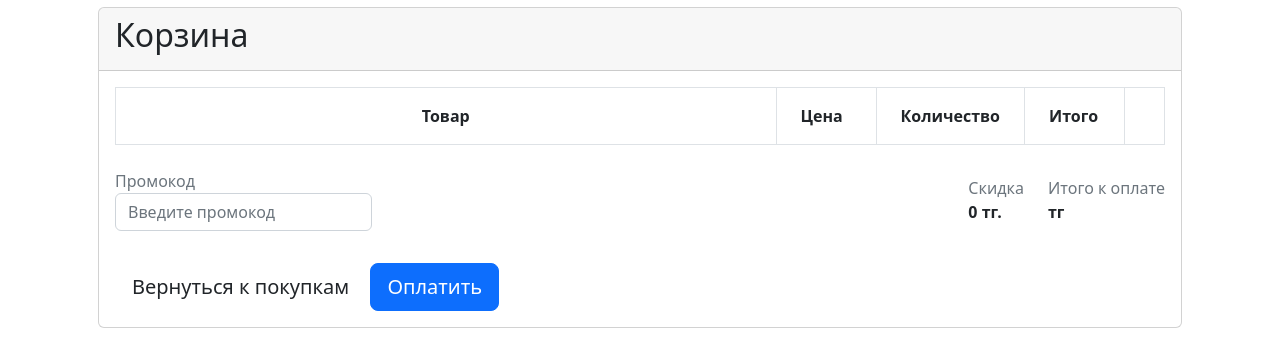
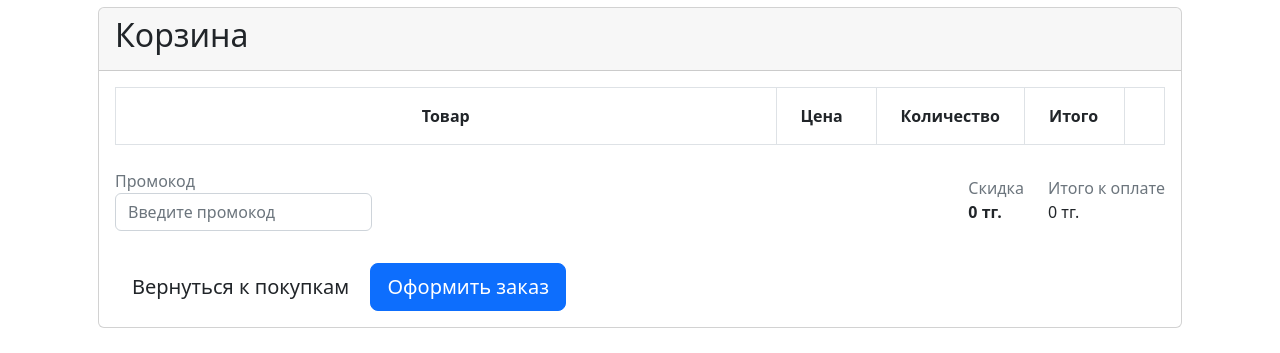
Before and after one commit to loveliteee/ProjectNew, a Django app: page /cart in a window 1280 px wide. Shown: the part 150-503 px from the top of the page. Run offline with Django 4.2, Linux system fonts and the light colour scheme; lists and menus that the app fills with data are empty; parts of the project's set-up code (start-up, migrations or seed data) failed here and were passed over; some libraries are stand-ins or nearby versions.

Commit message:
working cart

```diff
--- a/templates/main/cart.html
+++ b/templates/main/cart.html
@@ -49,7 +49,7 @@
 
                 <div class="float-right">
                   <button type="button" class="btn btn-lg btn-default md-btn-flat mt-2 mr-3">Вернуться к покупкам</button>
-                  <button type="button" class="btn btn-lg btn-primary mt-2">Оплатить</button>
+                  <button type="button" class="btn btn-lg btn-primary mt-2" onclick="checkout()">Оформить заказ</button>
                 </div>
             </div>
           </div>
@@ -63,7 +63,7 @@
     var cartItems = document.getElementById('cartItems');
     cartItems.innerHTML = ''; // Очищаем содержимое
 
-      var totalAmount = 0;
+    var overallTotal = 0;
 
     // Перебираем товары из localStorage
     for (var i = 0; i < localStorage.length; i++) {
@@ -72,7 +72,26 @@
       // Игнорируем служебные ключи (addedToCart)
       if (key !== 'addedToCart') {
         var product = JSON.parse(localStorage.getItem(key));
+        createRow(product);
+      }
+    }
 
+    // Обновляем итоговую сумму
+    updateOverallTotal();
+  }
+
+  // Функция для обновления общей суммы
+  function updateOverallTotal() {
+    var overallTotal = 0;
+    var totalElements = document.querySelectorAll('.total-amount');
+    totalElements.forEach(function (element) {
+      overallTotal += parseFloat(element.innerText.replace(' тг.', ''));
+    });
+    document.getElementById('overallTotal').innerText = overallTotal + ' тг.';
+  }
+
+  // Функция для создания строки таблицы для каждого товара
+  function createRow(product) {
     // Создаем строку для товара
     var row = document.createElement('tr');
 
@@ -86,7 +105,6 @@
     priceCell.innerText = product.productPrice + ' тг.';
     row.appendChild(priceCell);
 
-
     var quantityCell = document.createElement('td');
     quantityCell.className = 'align-middle p-4';
 
@@ -96,32 +114,27 @@
     quantityInput.value = product.quantity;
 
     // Добавляем слушатель события input
-              quantityInput.addEventListener('input', function() {
+    quantityInput.addEventListener('input', function (event) {
       // Обновляем значение product.quantity на основе введенного значения
-                  product.quantity = parseInt(quantityInput.value) || 0; // Преобразуем в число, если это строка, или устанавливаем 0, если не удалось преобразовать
+      product.quantity = parseInt(event.target.value) || 0;
       updateTotal(); // Обновляем итоговую стоимость при изменении количества
+      saveToLocalStorage(); // Сохраняем изменения в localStorage
     });
+
+    function saveToLocalStorage() {
+      localStorage.setItem(product.productName, JSON.stringify(product));
+    }
 
     quantityCell.appendChild(quantityInput);
     row.appendChild(quantityCell);
 
     var totalCell = document.createElement('td');
-              totalCell.className = 'text-right font-weight-semibold align-middle p-4';
+    totalCell.className = 'text-right font-weight-semibold align-middle p-4 total-amount';
     var totalAmount = product.quantity * product.productPrice;
     totalCell.innerText = totalAmount + ' тг.';
     row.appendChild(totalCell);
 
     // Функция для обновления итоговой стоимости
-              function updateOverallTotal() {
-                var overallTotal = 0;
-                var totalElements = document.querySelectorAll('.total-amount');
-                totalElements.forEach(function(element) {
-                  overallTotal += parseFloat(element.innerText.replace(' тг.', ''));
-                });
-                document.getElementById('overallTotal').innerText = overallTotal + ' тг.';
-              }
-
-              // Внесем изменения в функцию updateTotal
     function updateTotal() {
       totalAmount = product.quantity * product.productPrice;
       totalCell.innerText = totalAmount + ' тг.';
@@ -135,7 +148,7 @@
     removeLink.className = 'shop-tooltip close float-none text-danger';
     removeLink.title = 'Remove';
     removeLink.innerText = '×';
-              removeLink.addEventListener('click', function(event) {
+    removeLink.addEventListener('click', function (event) {
       // Удаляем товар из localStorage и обновляем отображение
       var rowToRemove = event.target.closest('tr');
       var productNameToRemove = rowToRemove.querySelector('td:first-child a').innerText;
@@ -148,28 +161,21 @@
     // Добавляем строку в таблицу
     cartItems.appendChild(row);
   }
-      }
-
-      // Обновляем итоговую сумму
-      document.getElementById('totalAmount').innerText = totalAmount + ' тг.';
-  }
-
-
 
   // Загружаем товары при загрузке страницы
-  window.onload = function() {
+  window.onload = function () {
     loadCartItems();
-      updateOverallTotal(); // Загружаем общую сумму в начале
   };
 
-  // Функция для оформления заказа
+  // Функция для оформления заказа и очистки корзины
   function checkout() {
     alert('Заказ оформлен! Спасибо за покупку.');
     // Дополнительные действия при оформлении заказа (например, отправка на сервер)
+
+    // Очищаем корзину
+    localStorage.clear();
+    loadCartItems(); // Обновляем отображение корзины
   }
-
-
 </script>
 
-
 {% endblock %}
```
Also changed, not shown: templates/main/index.html (+3 -6 lines). Lines whose indentation alone changed are shown as unchanged.
